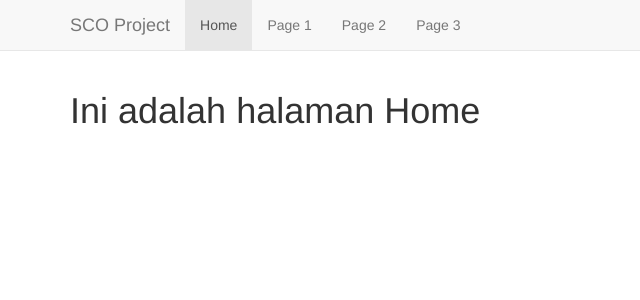
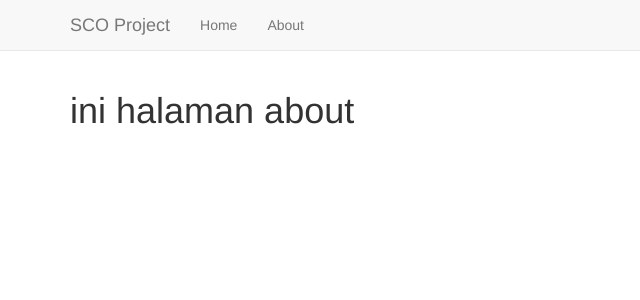
Before and after one commit to Josua052/learn-angular2, an Angular app: page /about in a window 1280 px wide. Shown: the top 300 px of the page, without its empty margins (0-640 px from the left). Built offline with nearby package versions, Linux system fonts and the light colour scheme; what ng2-bootstrap would draw is missing.

Commit message:
launch top menuin the first time, and setting router link and router outlite

```diff
--- a/src/app/common/top-menu/top-menu.component.html
+++ b/src/app/common/top-menu/top-menu.component.html
@@ -2,14 +2,13 @@
   <nav class="navbar navbar-default navbar-static-top">
   <div class="container">
     <div class="navbar-header">
-      <a class="navbar-brand" href="#">SCO Project</a>
+      <a class="navbar-brand" routerLink="./home" routerLinkActive="active">SCO Project</a>
     </div>
     <ul class="nav navbar-nav">
-      <li class="active"><a href="#">Home</a></li>
-      <li><a href="#">Page 1</a></li>
-      <li><a href="#">Page 2</a></li>
-      <li><a href="#">Page 3</a></li>
+      <li><a routerLink="./home"  routerLinkActive="active">Home</a></li>
+      <li><a routerLink="./about" routerLinkActive="active">About</a></li>
     </ul>
   </div>
   </nav>
 </div>
+<router-outlet></router-outlet>
--- /dev/null
+++ b/src/app/page/about/about.component.html
@@ -0,0 +1,3 @@
+<div class="container">
+    <h1>ini halaman about</h1>
+</div>
--- /dev/null
+++ b/src/app/page/home/home.component.html
@@ -0,0 +1,3 @@
+<div class="container">
+    <h1>ini halaman home</h1>
+</div>
--- a/src/index.html
+++ b/src/index.html
@@ -8,6 +8,6 @@
   <link rel="icon" type="image/x-icon" href="favicon.ico">
 </head>
 <body>
-<app-root>Loading...</app-root>
+<top-menu>Loading...</top-menu>
 </body>
 </html>
```
Also changed, not shown: src/app/app.module.ts (+10 -3 lines), src/app/page/about/about.component.ts (added, +11 -0 lines), src/app/page/app.route.module.ts (added, +21 -0 lines), src/app/page/home/home.component.ts (added, +11 -0 lines).
